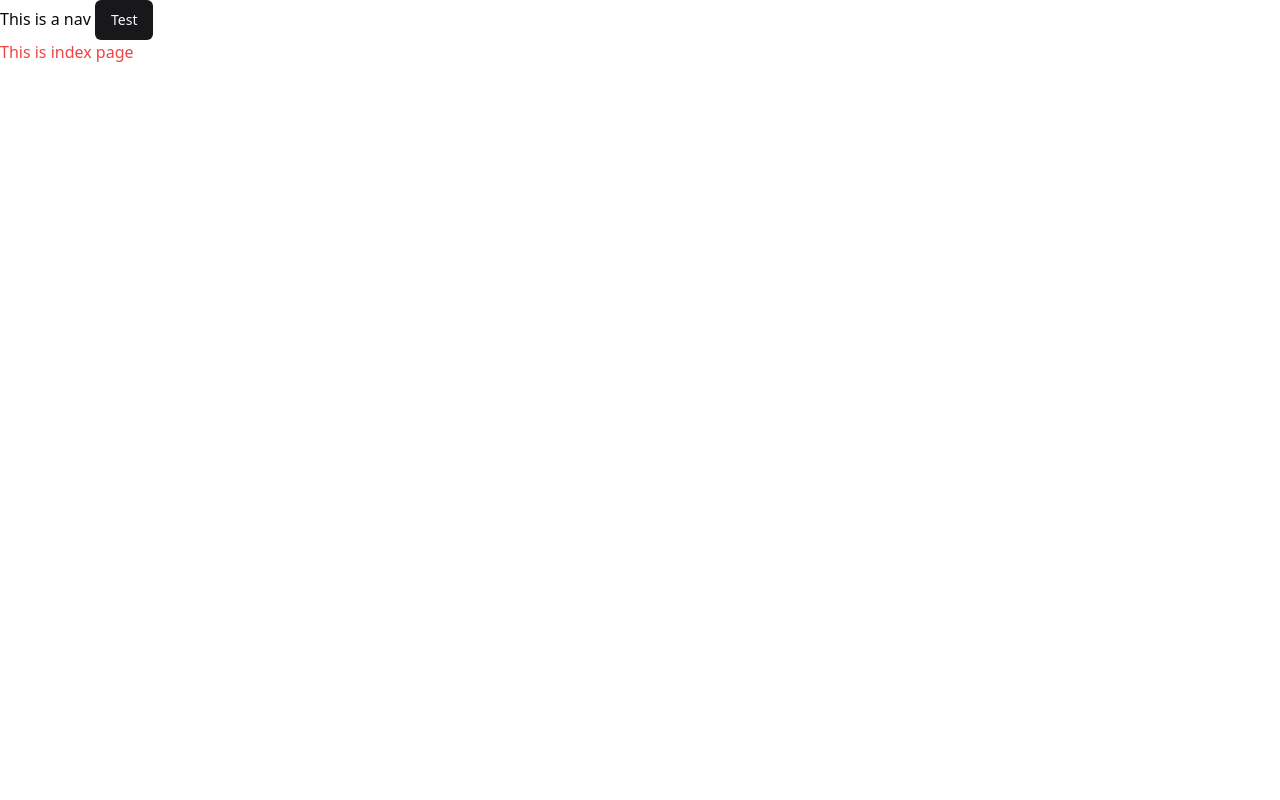
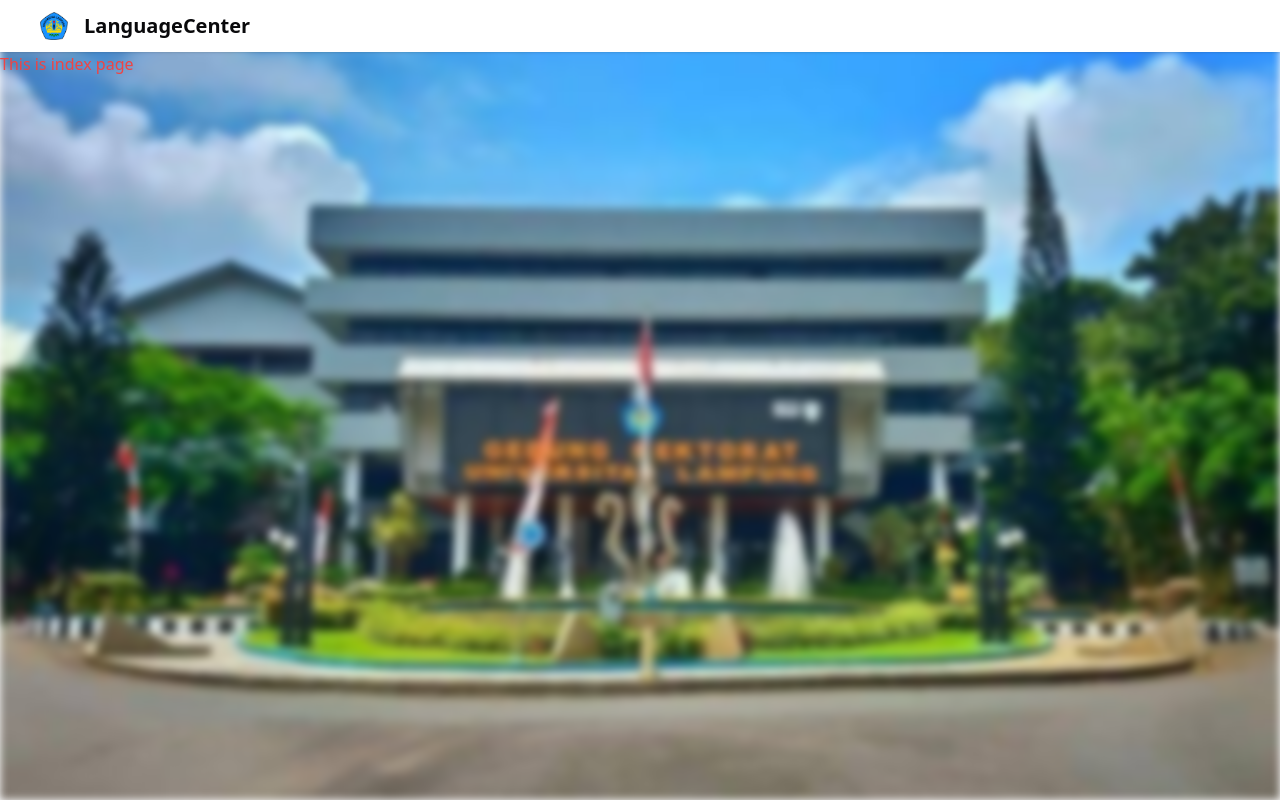
Before and after one commit to AndhikaK/newlc-nuxt, a Nuxt app: page / in a window 1280 px wide. Built offline with nearby package versions, Linux system fonts and the light colour scheme.

Commit message:
feat: slicing auth layout

```diff
--- a/layouts/auth.vue
+++ b/layouts/auth.vue
@@ -1,13 +1,31 @@
 <template>
-  <div>
-    <nav>
-      This is a nav
-      <Button>Test</Button>
+  <div class="min-w-full min-h-screen grid grid-rows-[auto_1fr]">
+    <nav class="px-10 py-3 flex flex-row justify-between w-full bg-white shadow z-10">
+      <div class="flex flex-row gap-4 items-center">
+        <img
+          src="~/assets/images/unila-logo.png"
+          alt="unila-logo"
+          class="h-7 w-7"
+        >
+        <span class="text-xl font-semibold">LanguageCenter</span>
+      </div>
     </nav>
-    <slot />
+
+    <div class="h-full w-full z-10">
+      <slot />
+    </div>
+    <div
+      class="absolute h-screen w-screen blur-sm bg-slate-100 top-0 left-0 z-0 bg-layout bg-cover bg-center"
+    />
   </div>
 </template>
 
 <script lang="ts" setup>
 
 </script>
+
+<style scoped>
+.bg-layout {
+  background-image: url('~/assets/images/bg-unila.jpg');
+}
+</style>
--- a/nuxt.config.ts
+++ b/nuxt.config.ts
@@ -7,6 +7,12 @@
     plugins: {
       tailwindcss: {},
       autoprefixer: {},
+    },
+  },
+
+  app: {
+    head: {
+      title: 'LanguageCenter - University of Lampung',
     },
   },
 
--- a/pages/index.vue
+++ b/pages/index.vue
@@ -5,6 +5,10 @@
 </template>
 
 <script lang="ts" setup>
+useHead({
+  title: 'NewLC',
+})
+
 definePageMeta({
   layout: 'auth',
 })
```
Also changed, not shown: assets/images/bg-unila.jpg (added), assets/images/unila-logo.png (added).
